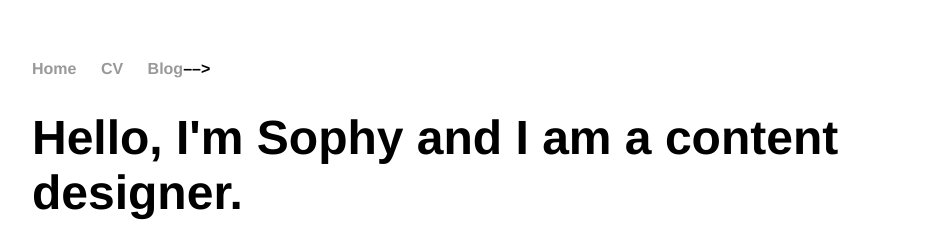
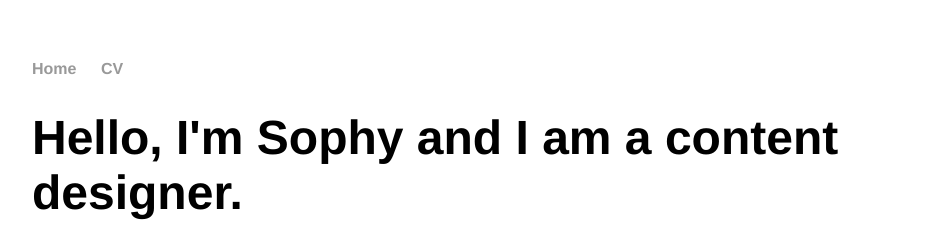
Before and after one commit to content-meant/content-meant.github.io, a Jekyll site: the page built from index.html, in a window 1280 px wide. Shown: the top 252 px of the page, without its empty margins (160-1102 px from the left). Built offline with Jekyll 4.4.1, drawn with Linux system fonts in a browser that asks for light colours.

Commit message:
Remove blog link

```diff
--- a/_layouts/default.html
+++ b/_layouts/default.html
@@ -10,7 +10,6 @@
 	    		<ul>
 	        		<li><a href="/">Home</a></li>
 	        		<li><a href="/cv">CV</a></li>
-	        		<! ––<li><a href="/blog">Blog</a></li>––>
 	    		</ul>
 			</nav>
 			<div class="container">
```
